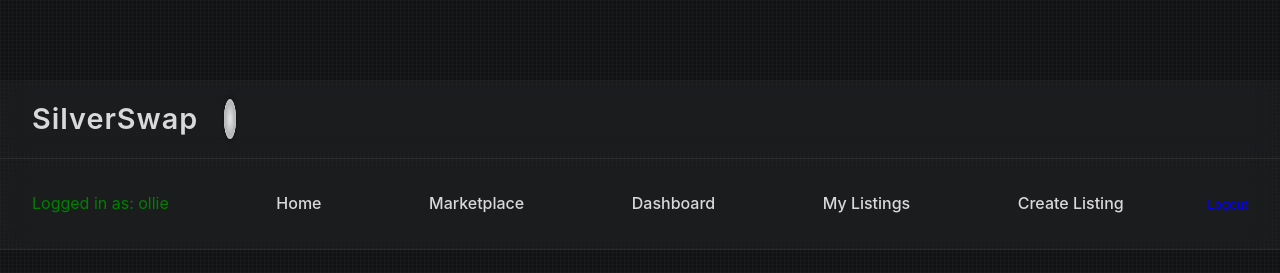
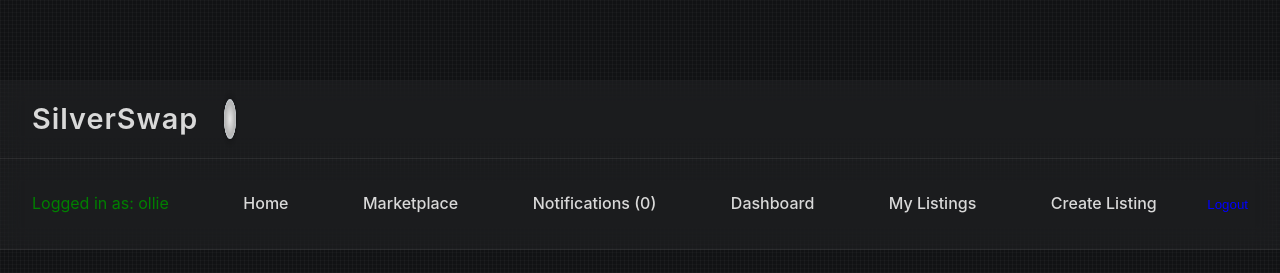
Before and after one commit to OllieGup/silver_swap, a Django app: page /listing/1/ in a window 1280 px wide. Shown: the top 273 px of the page. Run offline with Django 5.2, Linux system fonts and the light colour scheme; a user stored in the database is signed in; data comes from the database, SQL or seed files in the repository; both versions use the stored data as it was after the commit.

Commit message:
Updates to functionality 21 March 26

```diff
--- a/exchange/models.py
+++ b/exchange/models.py
@@ -97,3 +97,24 @@ class Offer(models.Model):
 
     def __str__(self):
         return f"Offer by {self.offered_by} on Listing #{self.listing.id}"
+
+
+class Notification(models.Model):
+    user = models.ForeignKey(User, on_delete=models.CASCADE, related_name="notifications")
+    message = models.CharField(max_length=255)
+    url = models.CharField(max_length=255, blank=True)
+    is_read = models.BooleanField(default=False)
+    created_at = models.DateTimeField(auto_now_add=True)
+
+    def __str__(self):
+        return f"Notification for {self.user.username}: {self.message}"
+
+
+
+from django.contrib.auth.models import User
+
+@property
+def unread_notifications(self):
+    return self.notifications.filter(is_read=False).count()
+
+User.add_to_class("unread_notifications", unread_notifications)
--- a/exchange/templates/exchange/listing_detail.html
+++ b/exchange/templates/exchange/listing_detail.html
@@ -34,23 +34,30 @@
     {% if listing.offers.all %}
         <ul>
             {% for offer in listing.offers.all %}
-                <li>
+                <li style="margin-bottom: 1.5rem;">
                     <p><strong>From:</strong> {{ offer.offered_by.username }}</p>
-                    <p><strong>Message:</strong> {{ offer.message|default:"(No message)" }}</p>
+                    <p><strong>Message:</strong><br>{{ offer.message|linebreaksbr }}</p>
                     <p><strong>Status:</strong> {{ offer.status }}</p>
 
                     {% if offer.status == "pending" %}
-                        <a href="{% url 'accept_offer' offer.id %}">Accept</a> |
-                        <a href="{% url 'reject_offer' offer.id %}">Reject</a>
+                        <p>
+                            <a href="{% url 'accept_offer' offer.id %}">
+                                Accept offer from {{ offer.offered_by.username }}
+                            </a>
+                            |
+                            <a href="{% url 'reject_offer' offer.id %}">
+                                Reject offer from {{ offer.offered_by.username }}
+                            </a>
+                        </p>
                     {% endif %}
                 </li>
-                <hr>
             {% endfor %}
         </ul>
     {% else %}
         <p>No offers yet.</p>
     {% endif %}
 {% endif %}
+
 
 
 {% if listing.status == "pending" %}
@@ -61,6 +68,17 @@
     {% endif %}
 {% endif %}
 
+{% if listing.status == "pending" %}
+    {% if request.user == listing.owner or request.user == listing.accepted_offer.offered_by %}
+        <p>
+            <a href="{% url 'confirm_exchange' listing.id %}">
+                Mark Exchange as Completed
+            </a>
+        </p>
+    {% endif %}
+{% endif %}
+
+
 
 <a href="{% url 'marketplace_index' %}">Back to Marketplace</a>
 {% endblock %}
--- a/exchange/urls.py
+++ b/exchange/urls.py
@@ -14,5 +14,7 @@ urlpatterns = [
     path('offer/<int:offer_id>/accept/', views.accept_offer, name='accept_offer'),
     path('offer/<int:offer_id>/reject/', views.reject_offer, name='reject_offer'),
     path('listing/<int:pk>/confirm/', views.confirm_exchange, name='confirm_exchange'),
+    path("notifications/", views.notifications_view, name="notifications"),
+
 
 ]
--- a/exchange/views.py
+++ b/exchange/views.py
@@ -9,6 +9,7 @@ from django.contrib.auth.decorators import login_required
 from django.contrib.auth.forms import UserCreationForm
 from .models import Listing, Offer
 from .forms import OfferForm
+from .models import Notification
 
 
 # If you have models, import them here:
@@ -121,6 +122,13 @@ def accept_offer(request, offer_id):
     offer.status = "accepted"
     offer.save()
 
+    Notification.objects.create(
+        user=offer.offered_by,
+        message=f"Your offer on Listing #{offer.listing.id} was accepted!",
+        url=f"/listing/{offer.listing.id}/"
+    )
+
+
     # Reject all other offers on the same listing
     Offer.objects.filter(listing=offer.listing).exclude(id=offer.id).update(status="rejected")
 
@@ -157,6 +165,12 @@ def make_offer(request, pk):
             offer.listing = listing
             offer.offered_by = request.user
             offer.save()
+            # 🔔 Create notification for the listing owner
+            Notification.objects.create(
+                user=listing.owner,
+                message=f"You have a new offer from {request.user.username}",
+                url=f"/listing/{listing.id}/"
+            )
             return redirect('listing_detail', pk=pk)
     else:
         form = OfferForm()
@@ -182,3 +196,13 @@ def confirm_exchange(request, pk):
     listing.save()
 
     return redirect('listing_detail', pk=pk)
+
+def notifications_view(request):
+    notes = request.user.notifications.order_by('-created_at')
+
+    # Mark all as read
+    notes.update(is_read=True)
+
+    return render(request, "exchange/notifications.html", {
+        "notifications": notes
+    })
--- a/templates/base.html
+++ b/templates/base.html
@@ -30,6 +30,14 @@
         <a href="{% url 'marketplace_index' %}">Marketplace</a>
 
         {% if user.is_authenticated %}
+            <a href="{% url 'notifications' %}">
+                    Notifications ({{ user.unread_notifications }})
+
+            </a>
+        {% endif %}
+
+
+        {% if user.is_authenticated %}
             <a href="{% url 'dashboard' %}">Dashboard</a>
             <a href="{% url 'my_listings' %}">My Listings</a>
             <a href="{% url 'create_listing' %}">Create Listing</a>
```
Also changed, not shown: exchange/templates/exchange/notifications.html (added, +16 -0 lines), db.sqlite3, exchange/migrations/0004_notification.py (added).
